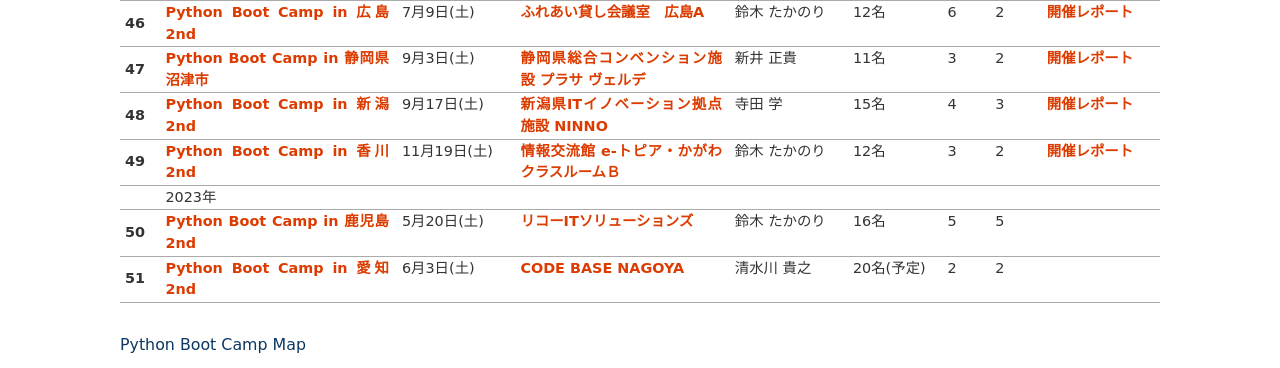
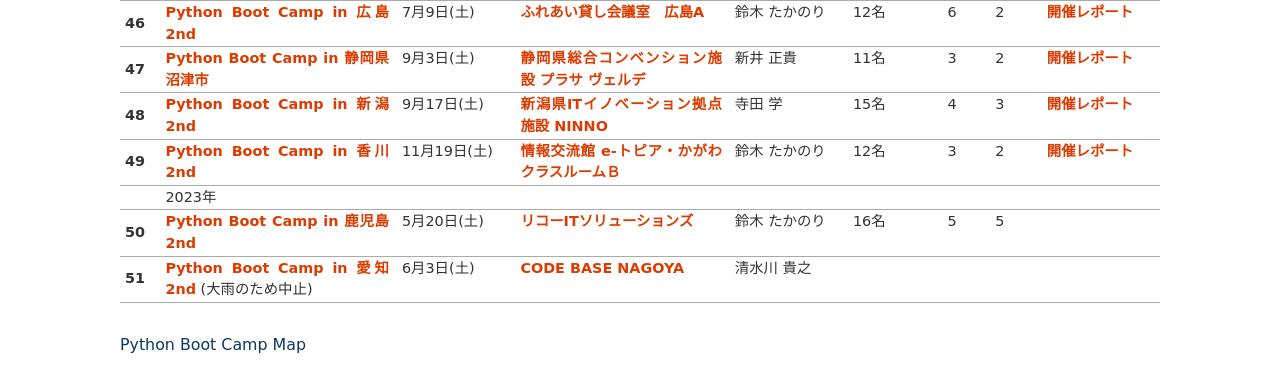
Before and after one commit to pyconjp/www.pycon.jp, a Sphinx documentation site: the page built from source/support/bootcamp.rst, in a window 1280 px wide and 900 px high, scrolled down 4110 px, cut to the strip 0-368 px from the top of the window. Built offline with Sphinx 7.4.7, drawn with Linux system fonts in a browser that asks for light colours.

Commit message:
update pycamp aichi 2nd

```diff
--- a/source/support/bootcamp.rst
+++ b/source/support/bootcamp.rst
@@ -659,13 +659,13 @@
      - 5
      -
    * - 51
-     - `Python Boot Camp in 愛知2nd <https://pyconjp.connpass.com/event/280530/>`__
+     - `Python Boot Camp in 愛知2nd <https://pyconjp.connpass.com/event/280530/>`__ (大雨のため中止)
      - 6月3日(土)
      - `CODE BASE NAGOYA <https://codebase.proto-g.co.jp/nagoya>`_
      - 清水川 貴之
-     - 20名(予定)
-     - 2
-     - 2
+     -
+     -
+     -
      -
 
 Python Boot Camp Map
```
